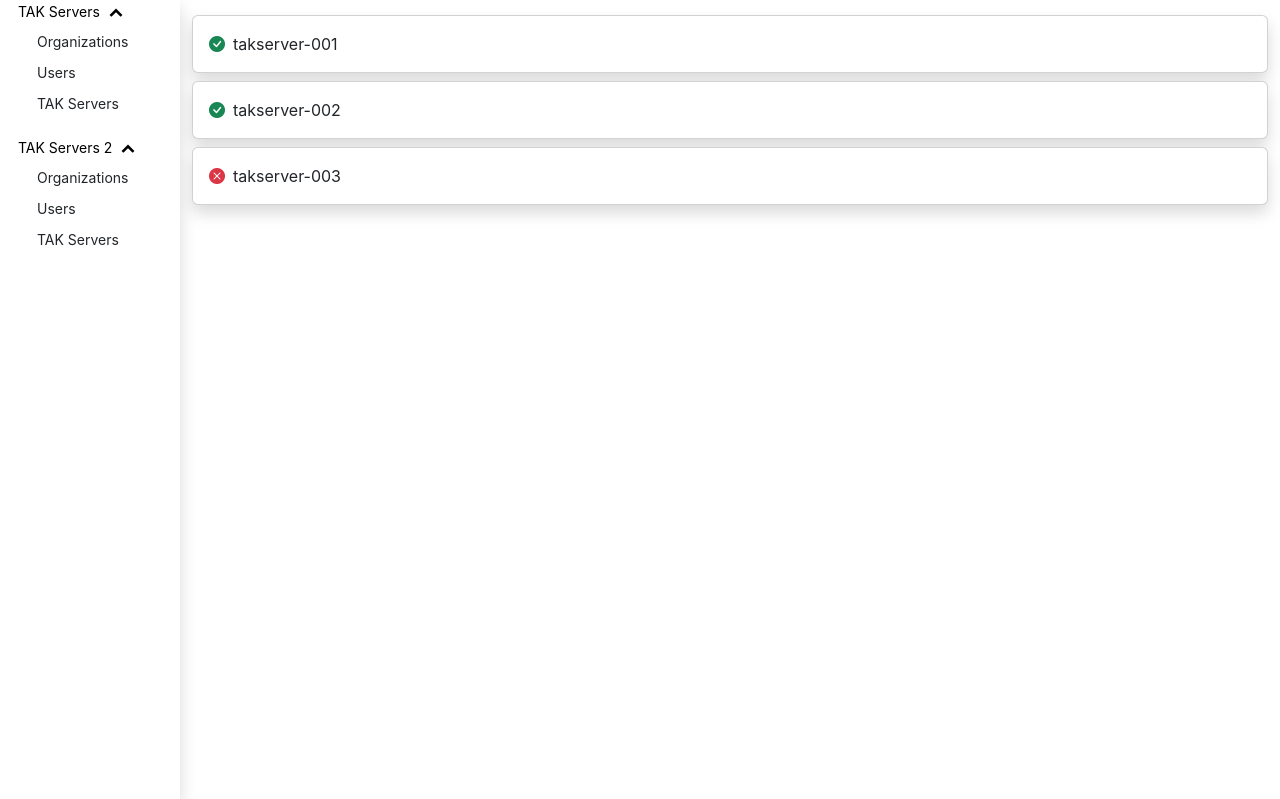
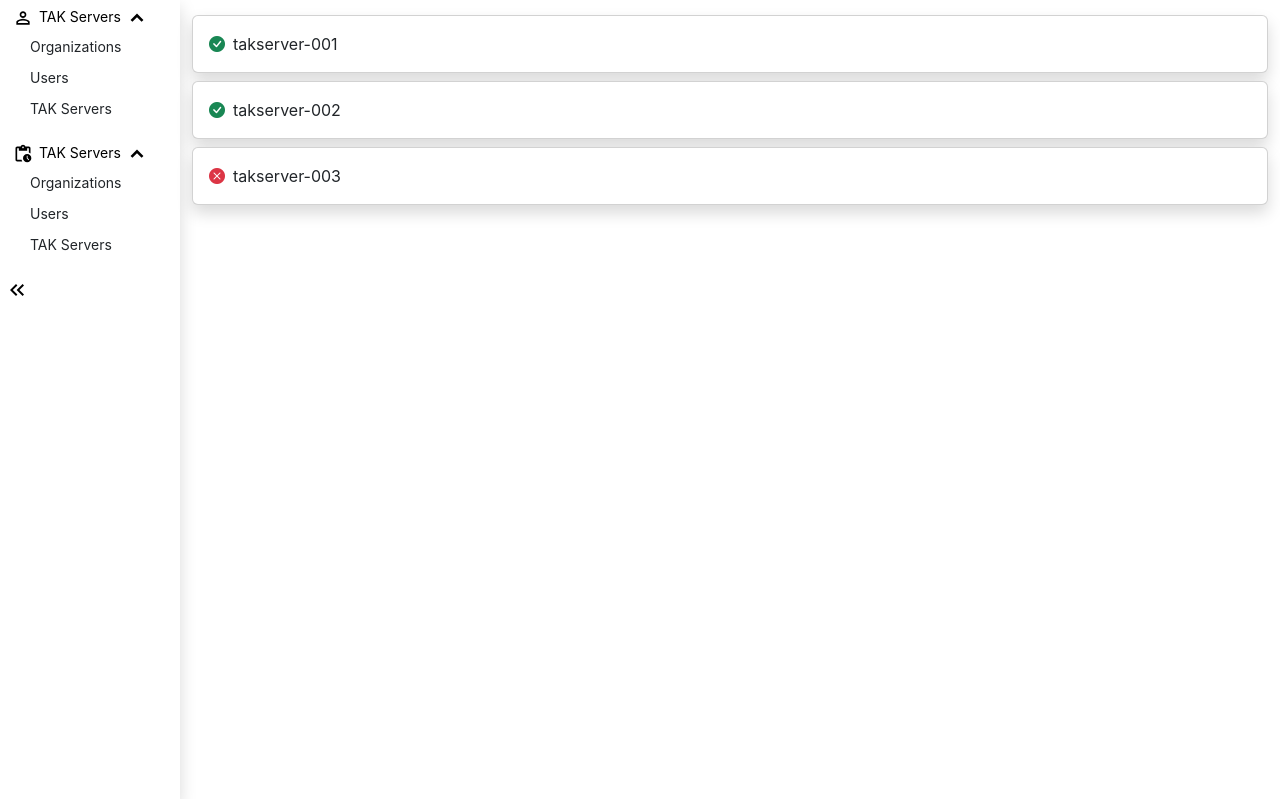
Before and after one commit to OttawaSTEM/django_skeleton, a Django app: page /en/tenants/dashboard/ in a window 1280 px wide. Shown: the part 49-848 px from the top of the page. Run offline with Django 4.2, Linux system fonts and the light colour scheme; style sheets or scripts are compiled from the project's sources; parts of the project's set-up code (start-up, migrations or seed data) failed here and were passed over; some libraries are stand-ins or nearby versions.

Commit message:
update sidebar

```diff
--- a/static/site/css/menu.scss
+++ b/static/site/css/menu.scss
@@ -1,8 +1,6 @@
 @import "vars";
 
-@media (max-width: 767.98px) {
-
-    /* max-width: Less than 768px, min-width: 768px and up; */
+@media (max-width: 800px) {
     .navbar-collapse {
         background-color: white;
         box-shadow: 0 4px 8px 0 rgba(0, 0, 0, 0.2), 0 6px 20px 0 rgba(0, 0, 0, 0.19);
@@ -19,6 +17,16 @@
 
     .collapse-language {
         margin: 10px 10px;
+    }
+}
+
+@media (max-width: 400px) {
+    aside {
+        height: 60px;
+        width: 100%;
+        position: fixed;
+        top: unset;
+        bottom: 0;
     }
 }
 
@@ -87,6 +95,24 @@ a.dropdown-item:hover {
 //     padding: 3px 10px;
 // }
 
+// Sidebar
+#sidebar {
+    width: 180px;
+    transition: 300ms ease-in-out;
+    overflow: hidden;
+    text-wrap: nowrap;
+    padding: 5px 5px;
+}
+
+#sidebar.close {
+    width: 33px;
+    overflow: hidden;
+}
+
+.rotate svg:last-child {
+    transform: rotate(180deg);
+}
+
 .side-menu {
     width: 180px;
 }
@@ -111,9 +137,6 @@ a.dropdown-item:hover {
     transition: 300ms;
 }
 
-.rotate svg:last-child {
-    transform: rotate(180deg);
-}
 
 .sub-menu {
     padding-left: 20px;
@@ -129,3 +152,11 @@ a.dropdown-item:hover {
 .sub-menu.show {
     grid-template-rows: 1fr;
 }
+
+#toggle-btn {
+    cursor: pointer;
+
+    svg {
+        transition: rotate 300ms ease;
+    }
+}
--- a/tenants/templates/tenants/tenants_base.html
+++ b/tenants/templates/tenants/tenants_base.html
@@ -18,8 +18,11 @@
   <div class="container-fluid h-100 mt-5">
     <div class="row h-100">
       {% block side_menu %}
-        <aside class="side-menu shadow border-secondary">
+        <aside id="sidebar" class="sidebar shadow border-secondary">
           <button onclick="toggleSubMenu(this)" class="menu-category">
+            <svg xmlns="http://www.w3.org/2000/svg" height="20px" viewBox="0 -960 960 960" width="24px" fill="#000000">
+              <path d="M480-480q-66 0-113-47t-47-113q0-66 47-113t113-47q66 0 113 47t47 113q0 66-47 113t-113 47ZM160-160v-112q0-34 17.5-62.5T224-378q62-31 126-46.5T480-440q66 0 130 15.5T736-378q29 15 46.5 43.5T800-272v112H160Zm80-80h480v-32q0-11-5.5-20T700-306q-54-27-109-40.5T480-360q-56 0-111 13.5T260-306q-9 5-14.5 14t-5.5 20v32Zm240-320q33 0 56.5-23.5T560-640q0-33-23.5-56.5T480-720q-33 0-56.5 23.5T400-640q0 33 23.5 56.5T480-560Zm0-80Zm0 400Z" />
+            </svg>
             <span>{% trans 'TAK Servers' %}</span>
             <svg xmlns="http://www.w3.org/2000/svg" height="24px" viewBox="0 -960 960 960" width="24px" fill="#000000">
               <path d="m480-509.91-184 184L221.91-400 480-658.09 738.09-400 664-325.91l-184-184Z" />
@@ -39,7 +42,10 @@
             </div>
           </ul>
           <button onclick="toggleSubMenu(this)" class="menu-category">
-            <span>{% trans 'TAK Servers 2' %}</span>
+            <svg xmlns="http://www.w3.org/2000/svg" height="20px" viewBox="0 -960 960 960" width="24px" fill="#000000">
+              <path d="M680-80q-83 0-141.5-58.5T480-280q0-83 58.5-141.5T680-480q83 0 141.5 58.5T880-280q0 83-58.5 141.5T680-80Zm67-105 28-28-75-75v-112h-40v128l87 87Zm-547 65q-33 0-56.5-23.5T120-200v-560q0-33 23.5-56.5T200-840h167q11-35 43-57.5t70-22.5q40 0 71.5 22.5T594-840h166q33 0 56.5 23.5T840-760v250q-18-13-38-22t-42-16v-212h-80v120H280v-120h-80v560h212q7 22 16 42t22 38H200Zm280-640q17 0 28.5-11.5T520-800q0-17-11.5-28.5T480-840q-17 0-28.5 11.5T440-800q0 17 11.5 28.5T480-760Z" />
+            </svg>
+            <span>{% trans 'TAK Servers' %}</span>
             <svg xmlns="http://www.w3.org/2000/svg" height="24px" viewBox="0 -960 960 960" width="24px" fill="#000000">
               <path d="m480-509.91-184 184L221.91-400 480-658.09 738.09-400 664-325.91l-184-184Z" />
             </svg>
@@ -57,6 +63,11 @@
               </li>
             </div>
           </ul>
+          <div id="toggle-btn" onclick="toggleSideMenu()">
+            <svg xmlns="http://www.w3.org/2000/svg" height="24px" viewBox="0 -960 960 960" width="24px" fill="#000000">
+              <path d="M440-240 200-480l240-240 56 56-183 184 183 184-56 56Zm264 0L464-480l240-240 56 56-183 184 183 184-56 56Z" />
+            </svg>
+          </div>
         </aside>
       {% endblock %}
 
@@ -83,9 +94,27 @@
 
 {% block scripts %}
   <script>
+    const sidebar = document.getElementById('sidebar')
+    const toggleBtn = document.getElementById('toggle-btn')
+
     function toggleSubMenu(element) {
       element.nextElementSibling.classList.toggle('show')
       element.classList.toggle('rotate')
+
+      if (sidebar.classList.contains('close')) {
+        sidebar.classList.remove('close')
+        toggleBtn.classList.remove('rotate')
+      }
+    }
+
+    function toggleSideMenu() {
+      sidebar.classList.toggle('close')
+      toggleBtn.classList.toggle('rotate')
+
+      Array.from(sidebar.getElementsByClassName('show')).forEach((ul) => {
+        ul.classList.remove('show')
+        ul.previousElementSibling.classList.remove('rotate')
+      })
     }
   </script>
 {% endblock %}
```
